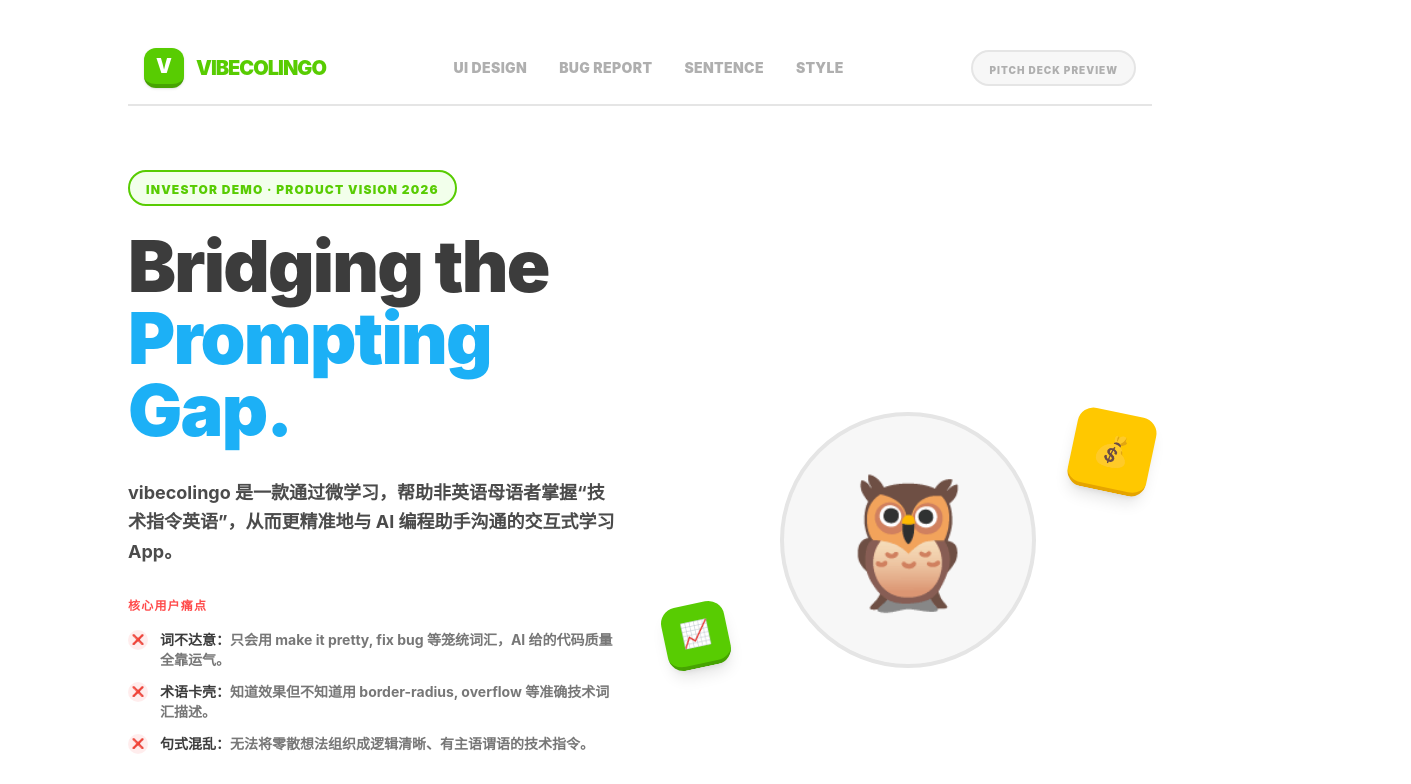
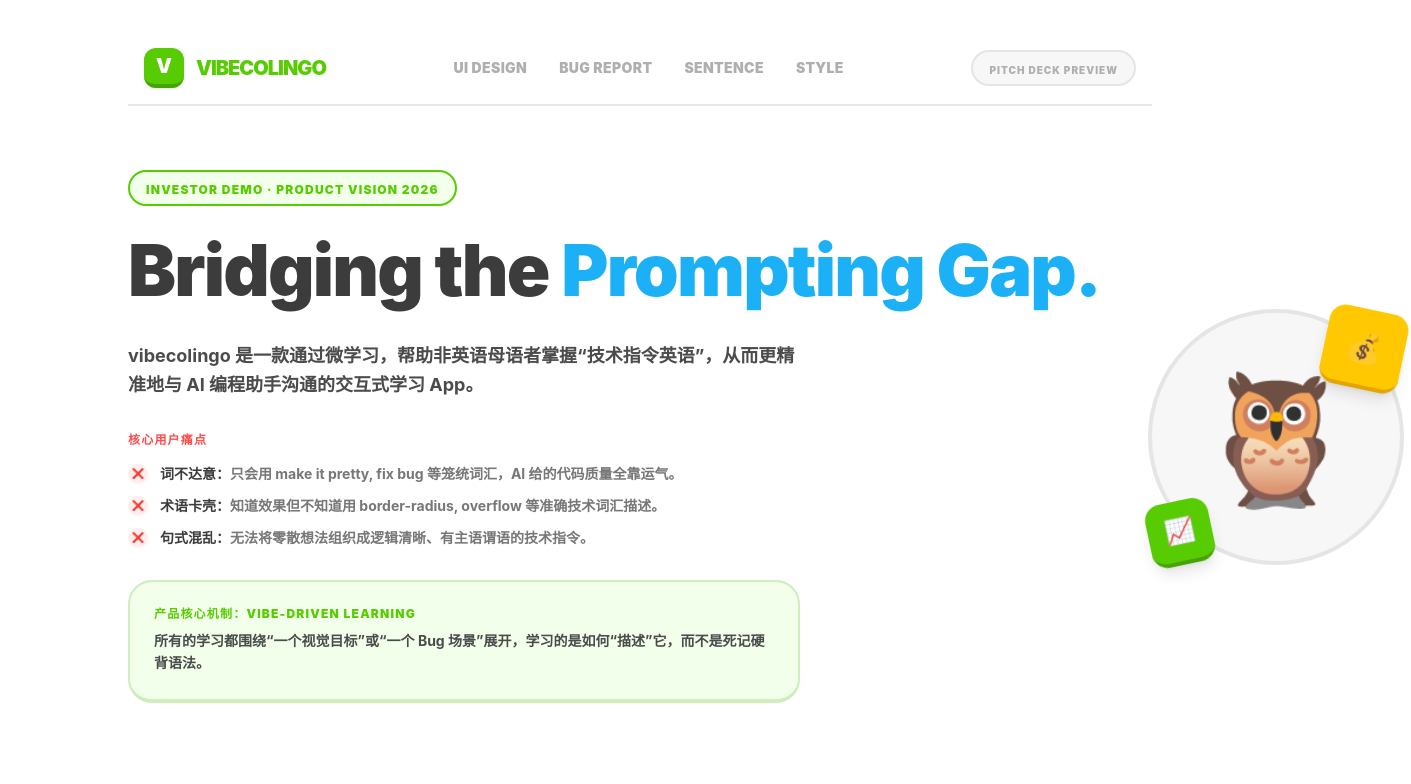
Before and after one commit to liangyu-suli/vibecolingo, a Next.js app: page / in a window 1280 px wide. Shown: the top 784 px of the page, 1411 px wide, since content can reach past the window. Built offline with nearby package versions, Linux system fonts and the light colour scheme.

Commit message:
ui: make hero title single line

```diff
--- a/app/page.tsx
+++ b/app/page.tsx
@@ -41,8 +41,8 @@
               <span className="text-xs font-black text-[#58cc02] uppercase tracking-widest text-center">Investor Demo · Product Vision 2026</span>
             </div>
 
-            <h1 className="text-5xl font-black leading-[1] tracking-tight md:text-7xl mb-8 text-[#3c3c3c]">
-              Bridging the <br /> <span className="text-duo-blue">Prompting Gap.</span>
+            <h1 className="text-4xl font-black leading-[1.1] tracking-tight md:text-6xl lg:text-7xl mb-8 text-[#3c3c3c] whitespace-nowrap">
+              Bridging the <span className="text-duo-blue">Prompting Gap.</span>
             </h1>
 
             <div className="space-y-8 text-left max-w-2xl mx-auto md:mx-0">
```
